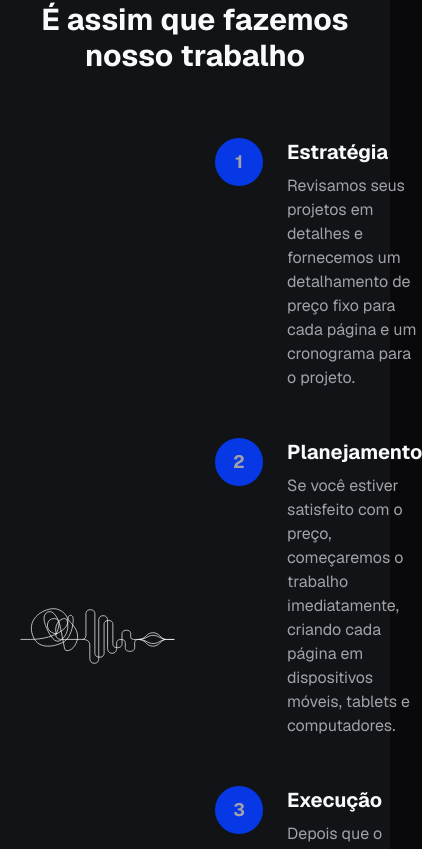
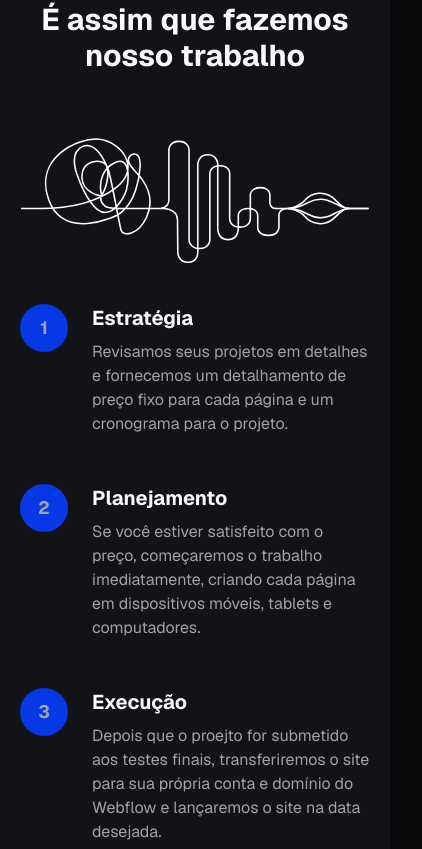
Before and after one commit to annaclaraf/vanzak-redesign, a Next.js app: page /sobre in a window 390 px wide. Shown: the part 5067-5916 px from the top of the page, 422 px wide, since content can reach past the window. Built offline with nearby package versions, Linux system fonts and the light colour scheme.

Commit message:
feat: adjust responsiveness

```diff
--- a/src/components/what-we-do.tsx
+++ b/src/components/what-we-do.tsx
@@ -29,7 +29,7 @@
           </RevealText>
         </div>
 
-        <div className="grid grid-cols-2 gap-10">
+        <div className="grid grid-cols-1 md:grid-cols-2 items-center gap-10">
           <AnimatedSVG />
 
           <div className="max-w-4xl mx-auto">
```
